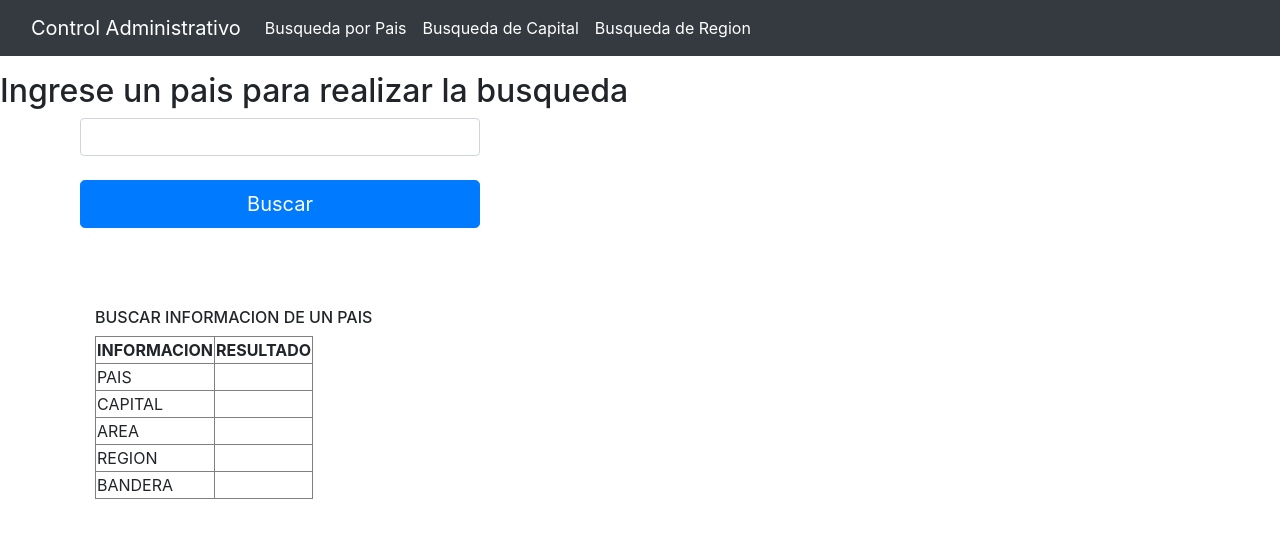
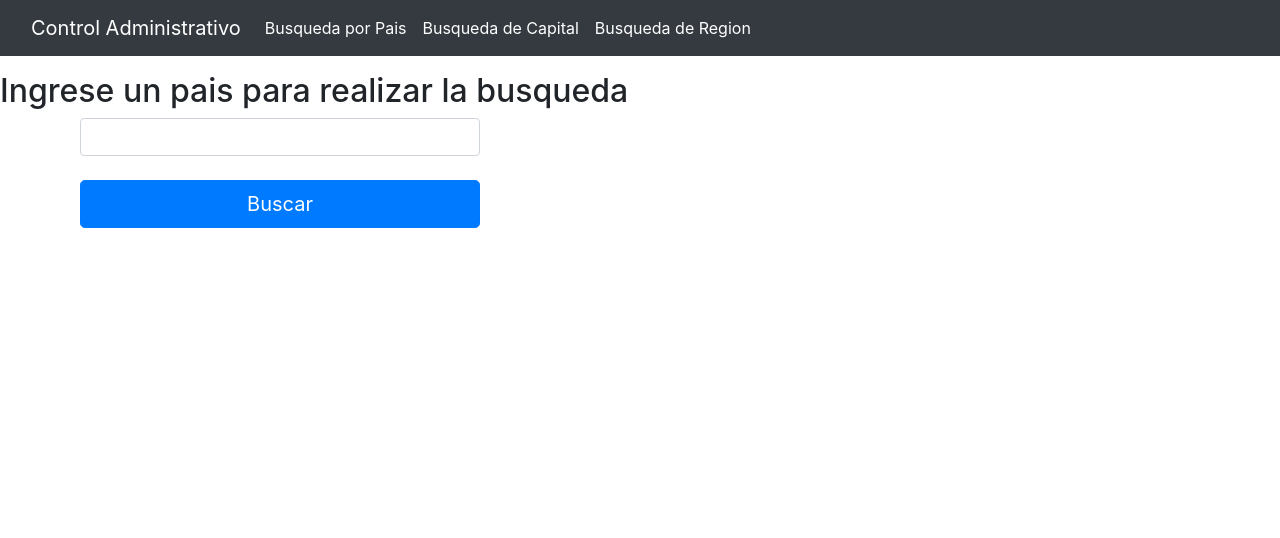
Before and after one commit to ramirezedelvalle/parcial_ramirez_b, a plain HTML site: page index.html in a window 1280 px wide. Drawn offline with nearby package versions, Linux system fonts and the light colour scheme.

Commit message:
FINALIZACION PRIMER ENDOPOINT

```diff
--- a/index.html
+++ b/index.html
@@ -52,12 +52,12 @@
     </form>
 
     <div class="container">
-    <h6>BUSCAR INFORMACION DE UN PAIS</h6>
+
     <table border="1px solid">
         <thead>
             <tr>
-                <th>INFORMACION</th>
-                <th>RESULTADO</th>
+                <th>CAMPO</th>
+                <th>DATO OBTENIDO</th>
             </tr>
         </thead>
         <tbody>
--- a/script.js
+++ b/script.js
@@ -1,5 +1,7 @@
 const formul = document.querySelector('form');
 const tabla = document.querySelector('table');
+
+tabla.style.display = 'none';
 
 const consultarPais = async (evento) => {
   evento.preventDefault();
```
